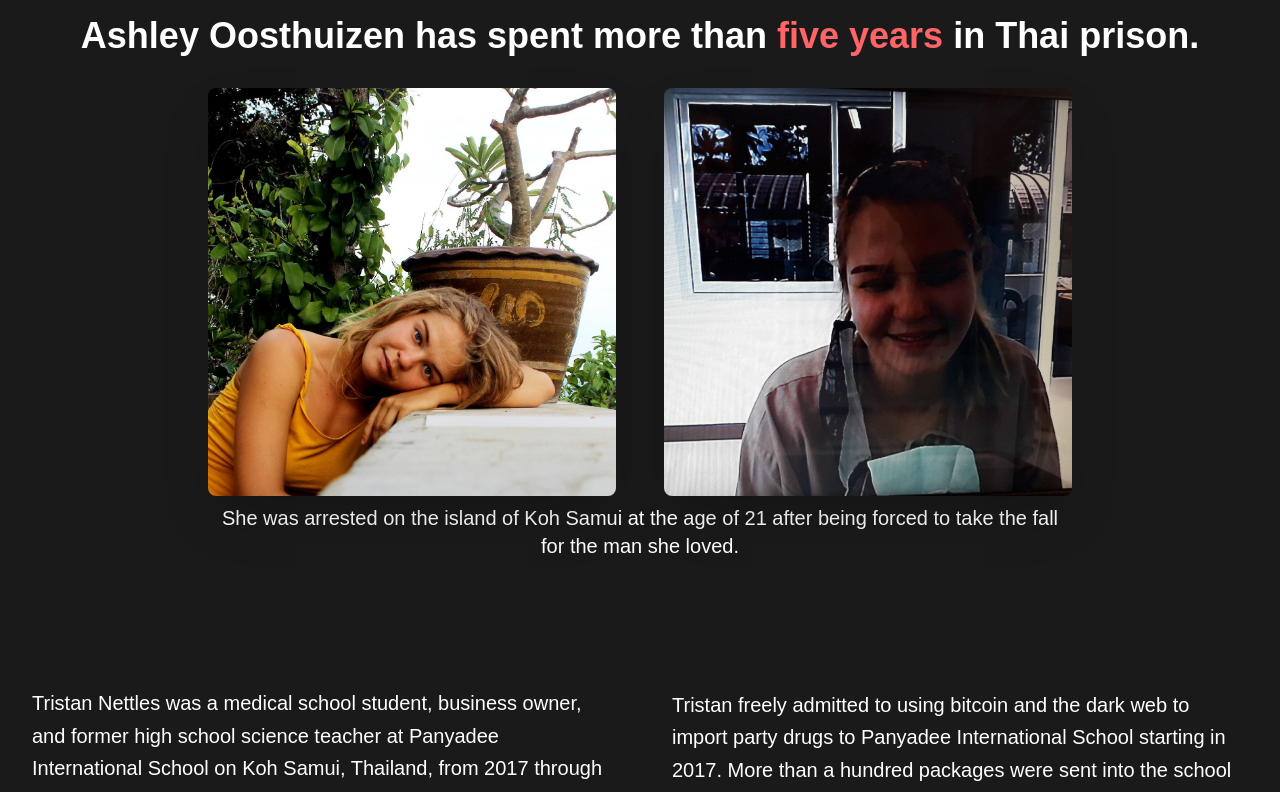
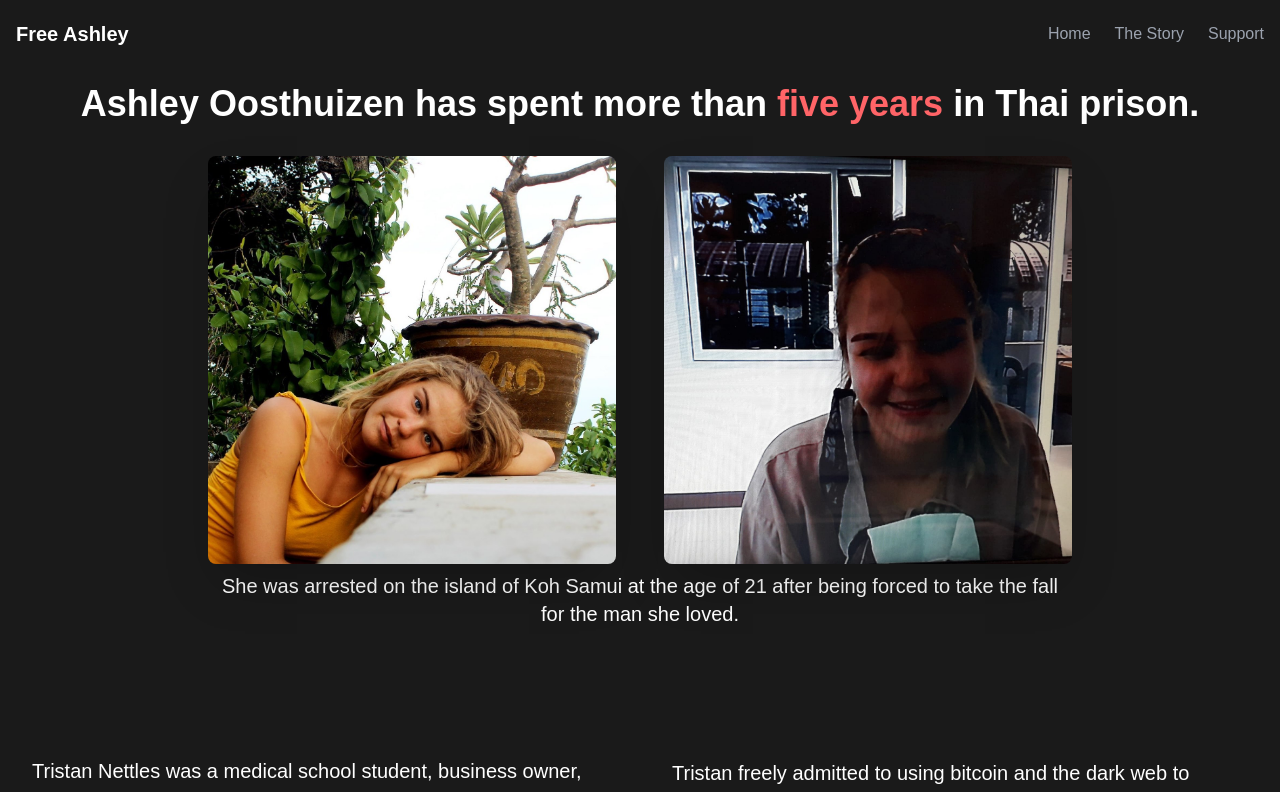
Before and after one commit to BodiAugustus/free-ashley, a Next.js app: page / in a window 1280 px wide. Shown: the top 792 px of the page. Built offline with nearby package versions, Linux system fonts and the light colour scheme.

Commit message:
pics update

```diff
--- a/app/layout.js
+++ b/app/layout.js
@@ -22,7 +22,7 @@ export default function RootLayout({ children }) {
   return (
     <html lang="en" className="dark">
       <body className="overflow-x-hidden antialiased w-screen">
-        {/* <Navbar /> */}
+        <Navbar />
         {children}
       </body>
     </html>
```
